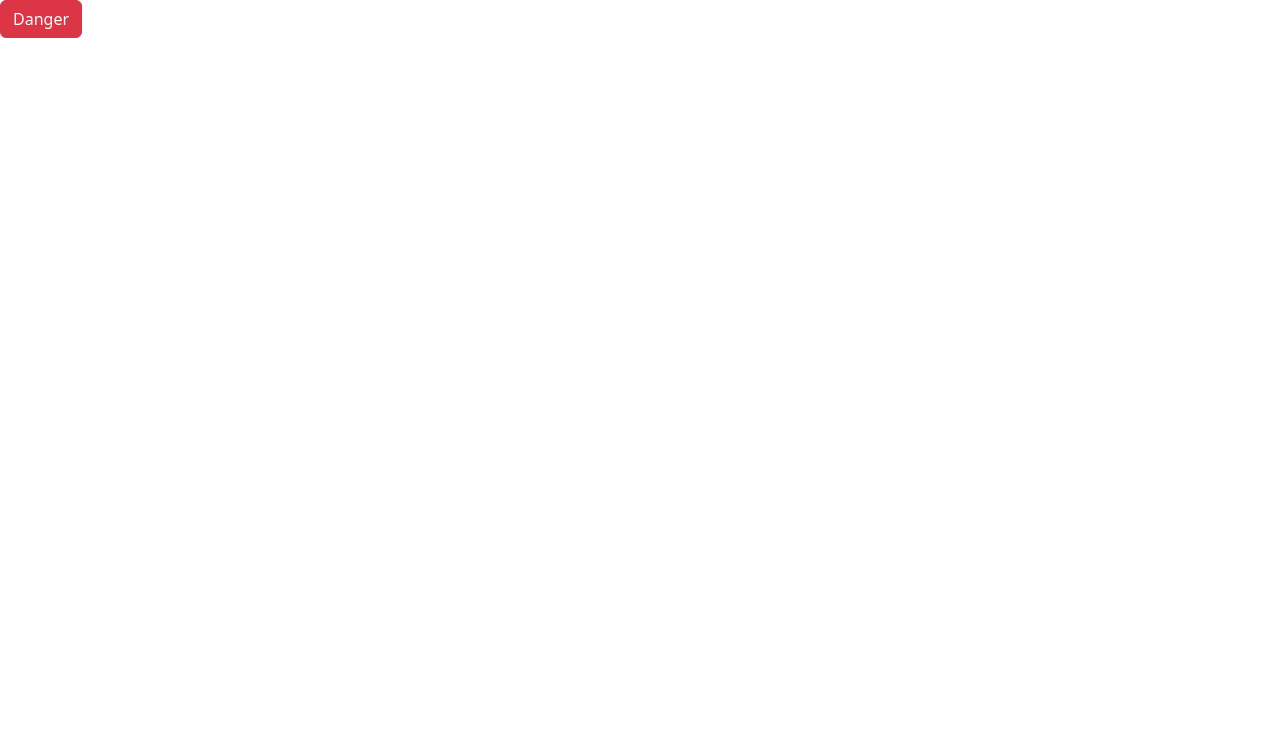
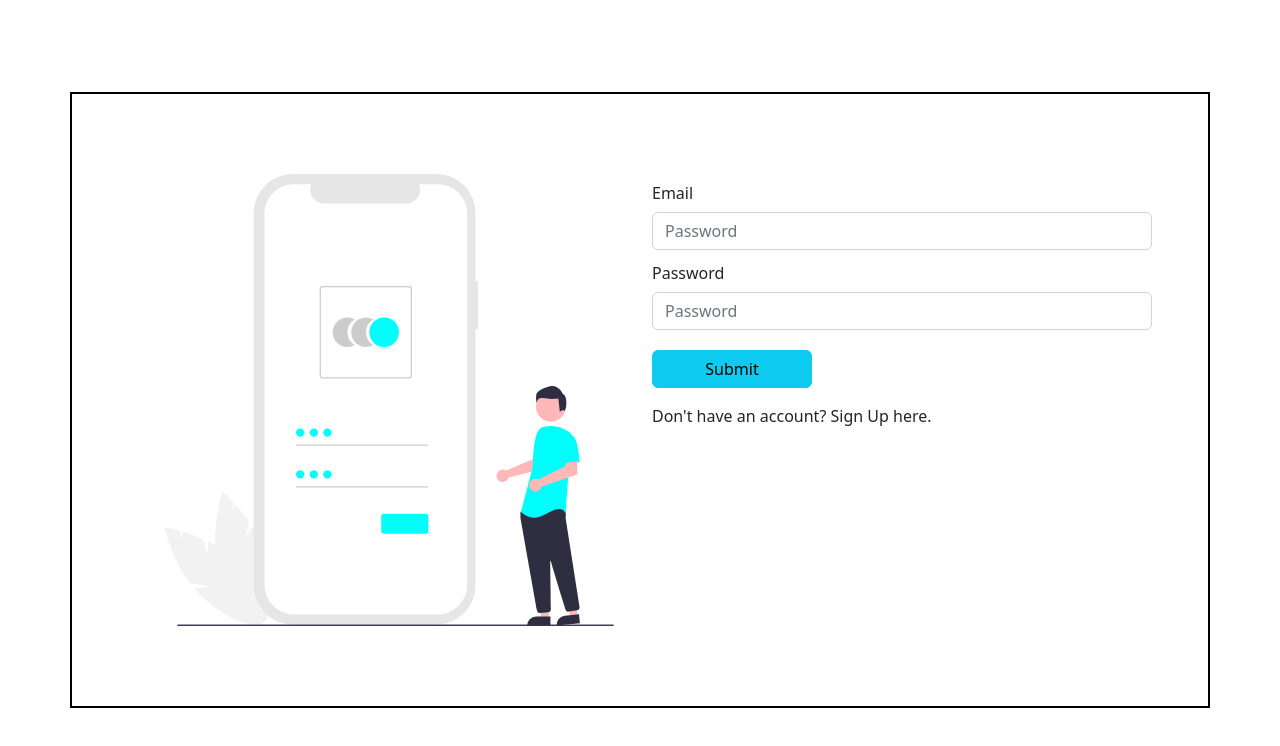
Before and after one commit to laraxlara/ecommerce_app_frontend, a React (Create React App) app: page /signin in a window 1280 px wide. Shown: the top 746 px of the page. Built offline with nearby package versions, Linux system fonts and the light colour scheme.

Commit message:
Make sign in page and add app routes

```diff
--- a/src/App.js
+++ b/src/App.js
@@ -1,10 +1,22 @@
-import Button from "react-bootstrap/Button";
+import {
+  BrowserRouter as Router,
+  Navigate,
+  Routes,
+  Route,
+} from "react-router-dom";
+import HomePage from "./pages/HomePage.jsx";
+import SigninPage from "./pages/SigninPage";
 import "../src/styles/App.css";
 
 function App() {
   return (
     <div className="App">
-      <Button variant="danger">Danger</Button>
+      <Router>
+        <Routes>
+          <Route path="/signin" element={<SigninPage />} />
+          <Route path="/home" element={<HomePage />} />
+        </Routes>
+      </Router>
     </div>
   );
 }
--- /dev/null
+++ b/src/components/SigninForm.jsx
@@ -0,0 +1,178 @@
+import React, { useState } from "react";
+import Form from "react-bootstrap/Form";
+import Row from "react-bootstrap/Row";
+import Col from "react-bootstrap/Col";
+import Button from "react-bootstrap/Button";
+import { useNavigate } from "react-router-dom";
+import { Formik } from "formik";
+import * as yup from "yup";
+
+const signupSchema = yup.object().shape({
+  name: yup.string().required("required"),
+  surname: yup.string().required("required"),
+  email: yup.string().email("invalid email").required("required"),
+  password: yup.string().required("required"),
+  address: yup.string().required("required"),
+  contact: yup.string().required("required"),
+  image: yup.string().required("required"),
+  role: yup.string().required("required"),
+});
+
+const signinSchema = yup.object().shape({
+  email: yup.string().email("invalid email").required("required"),
+  password: yup.string().required("required"),
+});
+
+const initialValuesSignup = {
+  name: "",
+  surname: "",
+  email: "",
+  password: "",
+  address: "",
+  contact: "",
+  image: "",
+  role: "",
+};
+
+const initialValuesSignin = {
+  email: "",
+  password: "",
+};
+
+const SigninForm = () => {
+  const [pageType, setPageType] = useState("signin");
+  const navigate = useNavigate();
+  const isSignin = pageType === "signin";
+  const isSignup = pageType === "signup";
+
+  const handleSubmit = async (values, onSubmitProps) => {
+    navigate("/");
+  };
+
+  return (
+    <>
+      <Formik
+        onSubmit={handleSubmit}
+        initialValues={isSignin ? initialValuesSignin : initialValuesSignup}
+        validationSchema={isSignin ? signinSchema : signupSchema}
+      >
+        {({
+          values,
+          errors,
+          touched,
+          handleBlur,
+          handleChange,
+          handleSubmit,
+          setFieldValue,
+          resetForm,
+        }) => (
+          <Form style={{ width: "500px" }}>
+            {isSignup && (
+              <>
+                <Row>
+                  <Col>
+                    <Form.Group className="mb-1">
+                      <Form.Label column sm="2">
+                        Name
+                      </Form.Label>
+                      <Col>
+                        <Form.Control
+                          type="password"
+                          value={values.name}
+                          onChange={handleChange}
+                          placeholder="Password"
+                        />
+                      </Col>
+                    </Form.Group>
+                    <Form.Group className="mb-1">
+                      <Form.Label column sm="2">
+                        Contact
+                      </Form.Label>
+                      <Col>
+                        <Form.Control
+                          type="password"
+                          value={values.email}
+                          onChange={handleChange}
+                          placeholder="Password"
+                        />
+                      </Col>
+                    </Form.Group>
+                  </Col>
+                  <Col>
+                    <Form.Group className="mb-1">
+                      <Form.Label column sm="2">
+                        Surname
+                      </Form.Label>
+                      <Col>
+                        <Form.Control
+                          type="password"
+                          value={values.surname}
+                          onChange={handleChange}
+                          placeholder="Password"
+                        />
+                      </Col>
+                    </Form.Group>
+                    <Form.Group className="mb-1">
+                      <Form.Label column sm="2">
+                        Address
+                      </Form.Label>
+                      <Col>
+                        <Form.Control
+                          type="password"
+                          value={values.password}
+                          onChange={handleChange}
+                          placeholder="Password"
+                        />
+                      </Col>
+                    </Form.Group>
+                  </Col>
+                </Row>
+                <Form.Group controlId="formFileLg" className="mb-1">
+                  <Form.Label column>Add Profile Image</Form.Label>
+                  <Form.Control type="file" size="sm" />
+                </Form.Group>
+              </>
+            )}
+            <Form.Group className="mb-1">
+              <Form.Label column sm="2">
+                Email
+              </Form.Label>
+              <Col>
+                <Form.Control
+                  type="password"
+                  value={values.email}
+                  onChange={handleChange}
+                  placeholder="Password"
+                />
+              </Col>
+            </Form.Group>
+            <Form.Group className="mb-1">
+              <Form.Label column sm="2">
+                Password
+              </Form.Label>
+              <Col>
+                <Form.Control
+                  type="password"
+                  value={values.password}
+                  onChange={handleChange}
+                  placeholder="Password"
+                />
+              </Col>
+            </Form.Group>
+
+            <Button variant="info" className="my-3" style={{ width: "10rem" }}>
+              Submit
+            </Button>
+            <p onClick={() => setPageType(isSignin ? "signup" : "signin")}>
+              {isSignin
+                ? "Don't have an account? Sign Up here."
+                : "Already have an account? Sign In here."}
+            </p>
+          </Form>
+        )}
+      </Formik>
+    </>
+  );
+};
+
+export default SigninForm;
--- a/src/pages/SigninPage.jsx
+++ b/src/pages/SigninPage.jsx
@@ -0,0 +1,33 @@
+import React from "react";
+import Container from "react-bootstrap/Container";
+import Row from "react-bootstrap/Row";
+import Col from "react-bootstrap/Col";
+import image from "../assets/images/signin.svg";
+import SigninForm from "../components/SigninForm";
+
+const SigninPage = () => {
+  return (
+    <>
+      <Container
+        style={{
+          width: "100%",
+          display: "flex",
+          justifyContent: "center",
+          height: "100vh",
+          alignItems: "center",
+        }}
+      >
+        <Row style={{ border: "2px solid black", padding: "5rem" }}>
+          <Col lg={6}>
+            <img src={image} alt="skmke" style={{ width: "450px" }} />
+          </Col>
+          <Col lg={6}>
+            <SigninForm />
+          </Col>
+        </Row>
+      </Container>
+    </>
+  );
+};
+
+export default SigninPage;
```
Also changed, not shown: src/assets/images/signin.svg (added), src/pages/SignupPage.jsx (deleted).
